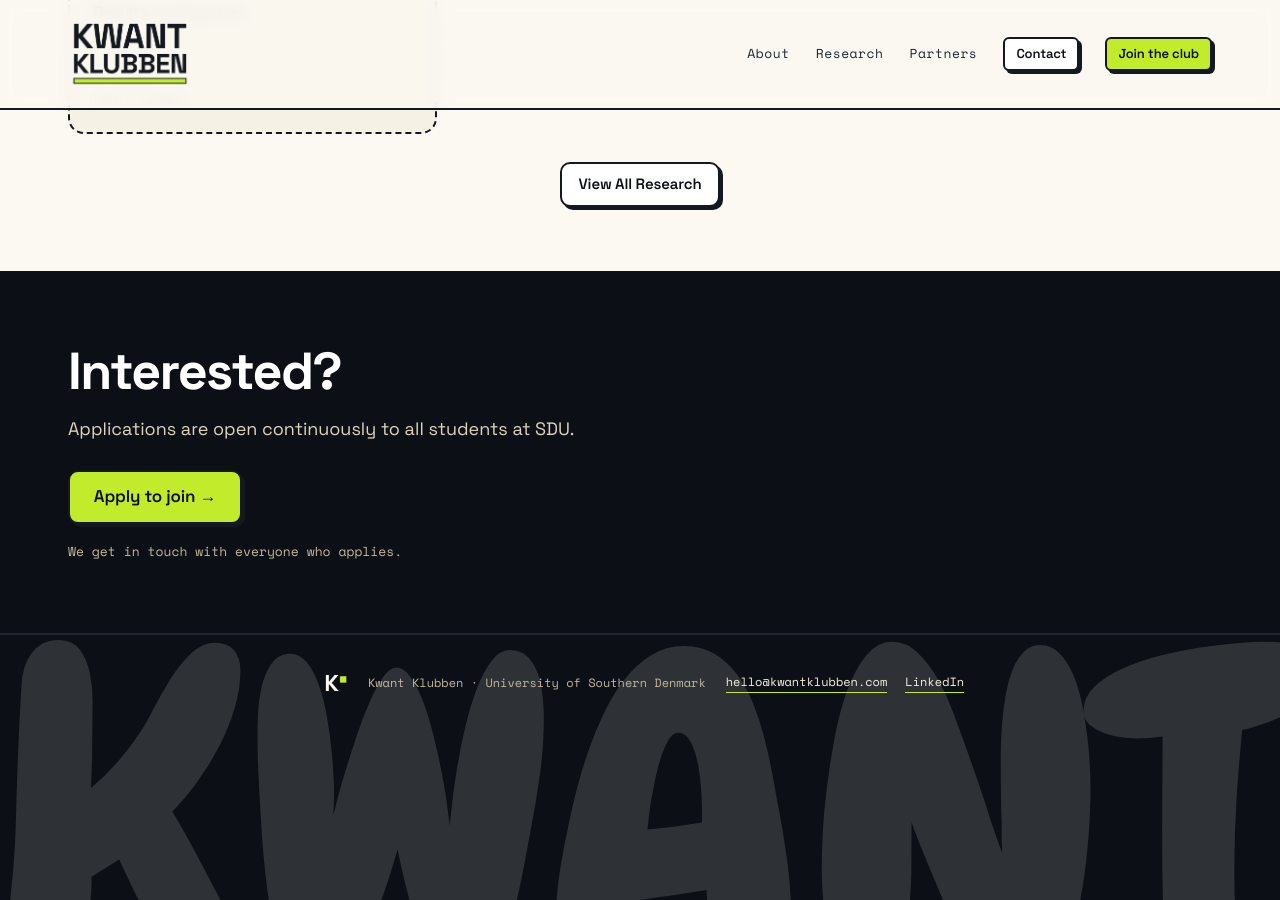
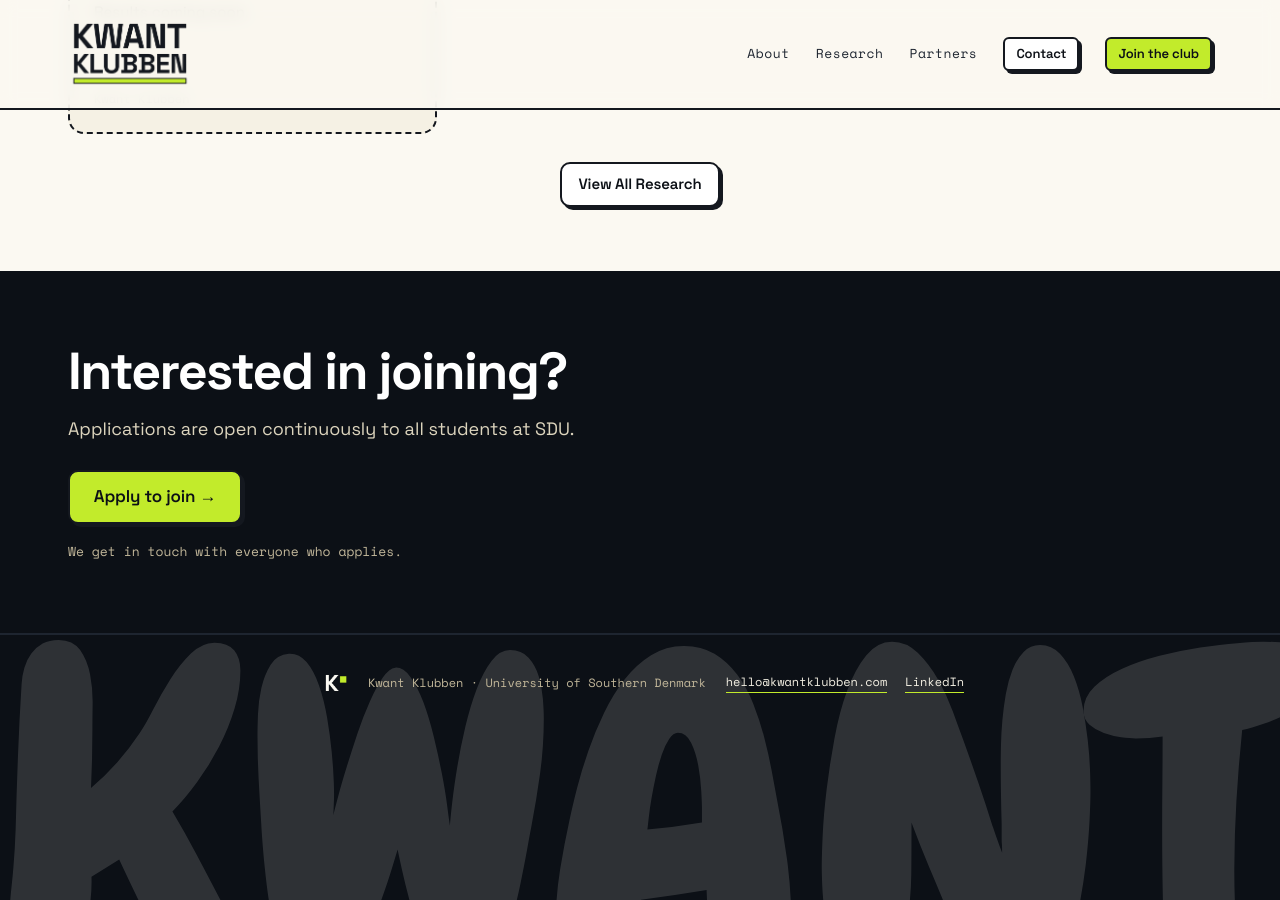
Before and after one commit to Lorenz0n/kwantklubben-site, a Jekyll site: the page built from index.html, in a window 1280 px wide and 900 px high, scrolled down 1674 px. Built offline with Jekyll 4.4.1, drawn with Linux system fonts in a browser that asks for light colours.

Commit message:
Update call to action on front page

```diff
--- a/index.html
+++ b/index.html
@@ -93,7 +93,7 @@
   <div class="kk-gridpaper kk-gridpaper--bare">
     <div class="kk-section kk-two-col--join kk-section--join">
       <div>
-        <h2 class="kk-join__title">Interested?</h2>
+        <h2 class="kk-join__title">Interested in joining?</h2>
         <p class="kk-join__lead">
           Applications are open continuously to all students at SDU.
         </p>
```
